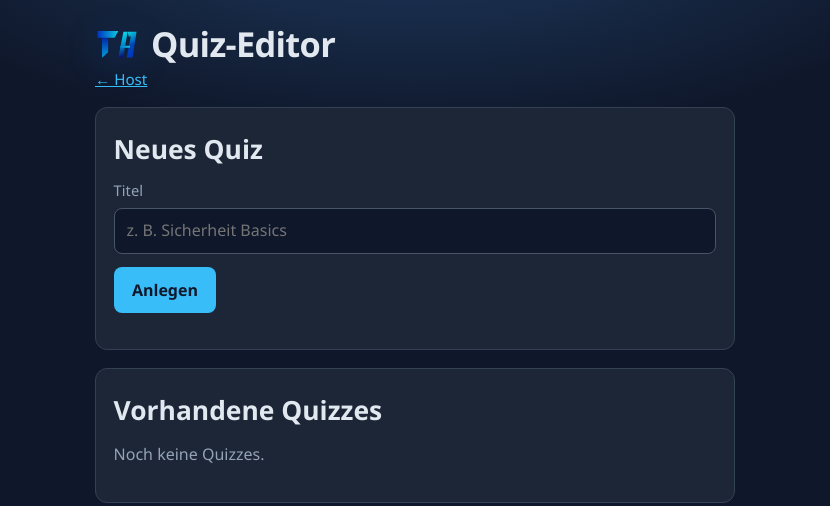
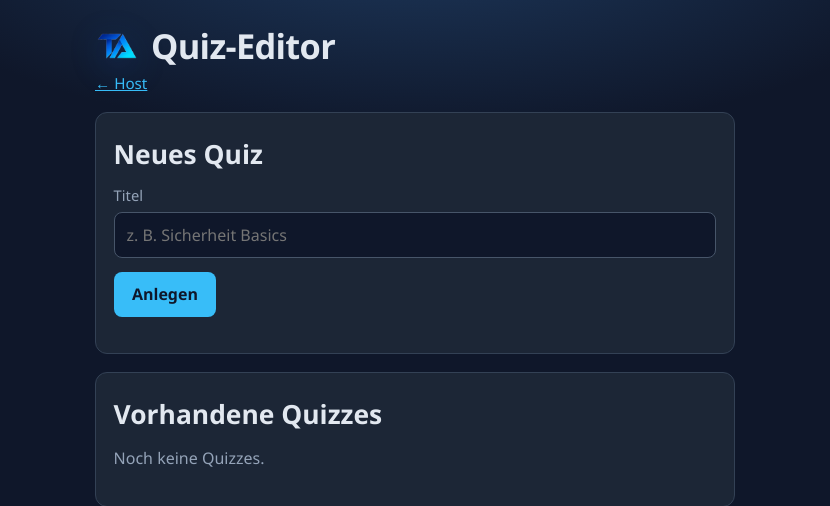
Before and after one commit to tom4711/trainarena, an ASP.NET Core app: page /Editor in a window 1280 px wide. Shown: the top 506 px of the page, without its empty margins (225-1055 px from the left). Run offline with ASP.NET Core 8, Linux system fonts and the light colour scheme; the project's own start-up code is not run, and a stand-in starts its controllers and pages.

Commit message:
fix(brand): replace assets with draft-matching Konzept A/D look
Use production PNG mark/banner aligned to the approved concept drafts,
refresh italic ribbon SVG siblings, wire headers to logo-icon.png, and
cover the PNG mark in BrandAssetsTests.

Co-authored-by: Thomas Menzl <tom4711@users.noreply.github.com>

```diff
--- a/src/TrainArena/Pages/Editor/Edit.cshtml
+++ b/src/TrainArena/Pages/Editor/Edit.cshtml
@@ -30,7 +30,7 @@
 <body>
 <main class="host">
     <div class="brand-row">
-        <img class="brand-mark" src="/assets/brand/logo-icon.svg" width="64" height="46" alt="" />
+        <img class="brand-mark" src="/assets/brand/logo-icon.png" width="64" height="64" alt="" />
         <h1>Quiz bearbeiten</h1>
     </div>
     <p class="tagline"><a href="/Editor">← Alle Quizzes</a> · <a href="/">Host</a></p>
--- a/src/TrainArena/Pages/Editor/Index.cshtml
+++ b/src/TrainArena/Pages/Editor/Index.cshtml
@@ -17,7 +17,7 @@
 <body>
 <main class="host">
     <div class="brand-row">
-        <img class="brand-mark" src="/assets/brand/logo-icon.svg" width="64" height="46" alt="" />
+        <img class="brand-mark" src="/assets/brand/logo-icon.png" width="64" height="64" alt="" />
         <h1>Quiz-Editor</h1>
     </div>
     <p class="tagline"><a href="/">← Host</a></p>
--- a/src/TrainArena/Pages/Index.cshtml
+++ b/src/TrainArena/Pages/Index.cshtml
@@ -16,7 +16,7 @@
 <body>
     <main class="host">
         <div class="brand-row">
-            <img class="brand-mark" src="/assets/brand/logo-icon.svg" width="64" height="46" alt="" />
+            <img class="brand-mark" src="/assets/brand/logo-icon.png" width="64" height="64" alt="" />
             <h1>TrainArena</h1>
         </div>
         <p class="tagline">Host · Ausbilder · <a href="/Editor">Quiz-Editor</a></p>
--- a/src/TrainArena/wwwroot/css/host.css
+++ b/src/TrainArena/wwwroot/css/host.css
@@ -595,7 +595,8 @@ a { color: var(--accent); }
 
 .brand-mark {
   width: 2.75rem;
-  height: auto;
+  height: 2.75rem;
+  object-fit: contain;
   flex-shrink: 0;
   display: block;
   filter: drop-shadow(0 8px 16px rgba(10, 92, 214, 0.28));
--- a/src/TrainArena/wwwroot/player/index.html
+++ b/src/TrainArena/wwwroot/player/index.html
@@ -11,7 +11,7 @@
 <body>
   <main class="player">
     <div class="brand-row">
-      <img class="brand-mark" src="/assets/brand/logo-icon.svg" width="64" height="46" alt="" />
+      <img class="brand-mark" src="/assets/brand/logo-icon.png" width="64" height="64" alt="" />
       <h1>TrainArena</h1>
     </div>
     <p class="tagline">Spieler</p>
--- a/src/TrainArena/wwwroot/player/player.css
+++ b/src/TrainArena/wwwroot/player/player.css
@@ -532,7 +532,8 @@ button.secondary {
 
 .brand-mark {
   width: 2.75rem;
-  height: auto;
+  height: 2.75rem;
+  object-fit: contain;
   flex-shrink: 0;
   display: block;
   filter: drop-shadow(0 8px 16px rgba(10, 92, 214, 0.28));
```
Also changed, not shown: tests/TrainArena.Tests/BrandAssetsTests.cs (+16 -0 lines), docs/brand/README.md, docs/brand/banner.svg, src/TrainArena/wwwroot/assets/brand/favicon.png, src/TrainArena/wwwroot/assets/brand/logo-icon.png (added), src/TrainArena/wwwroot/assets/brand/logo-icon.svg, 1 other file.
